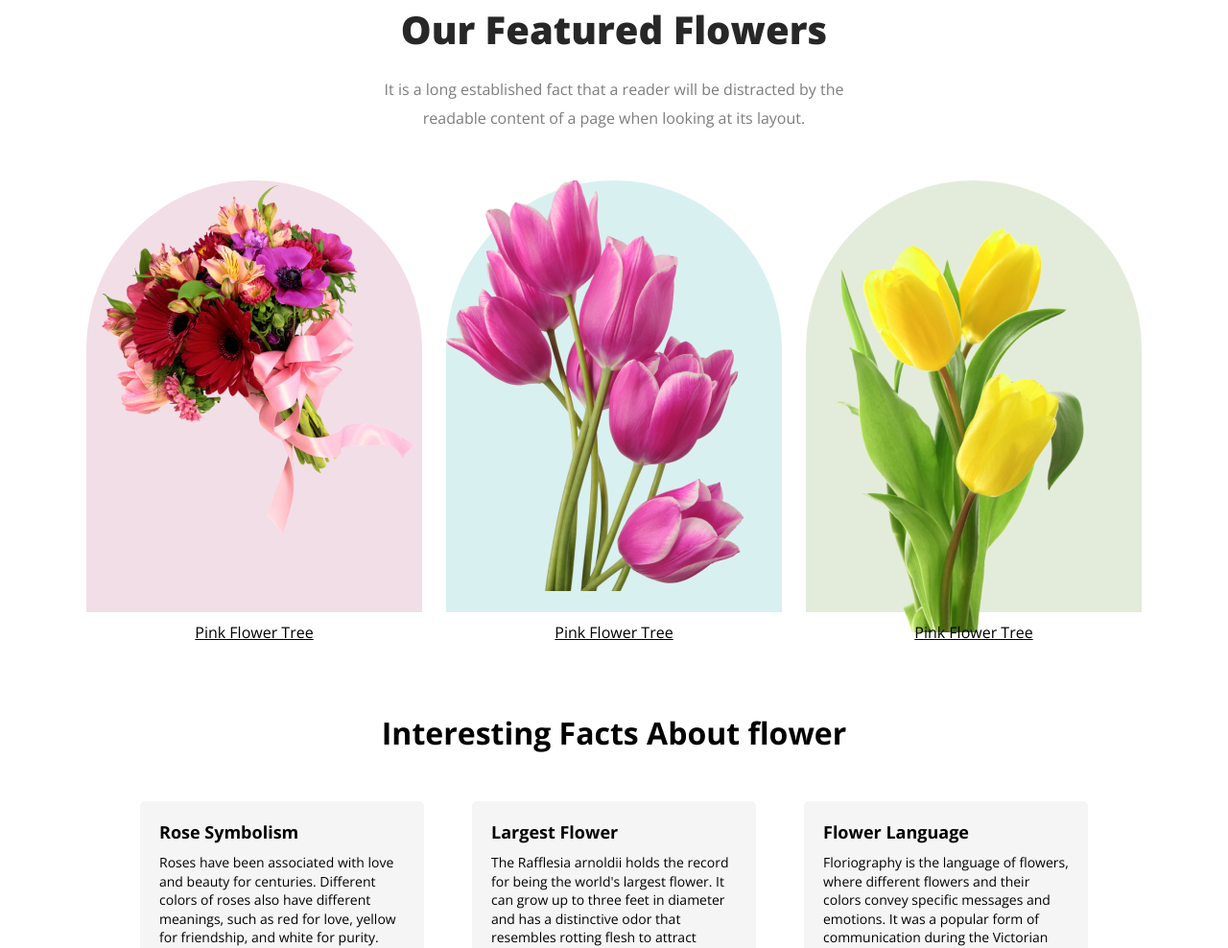
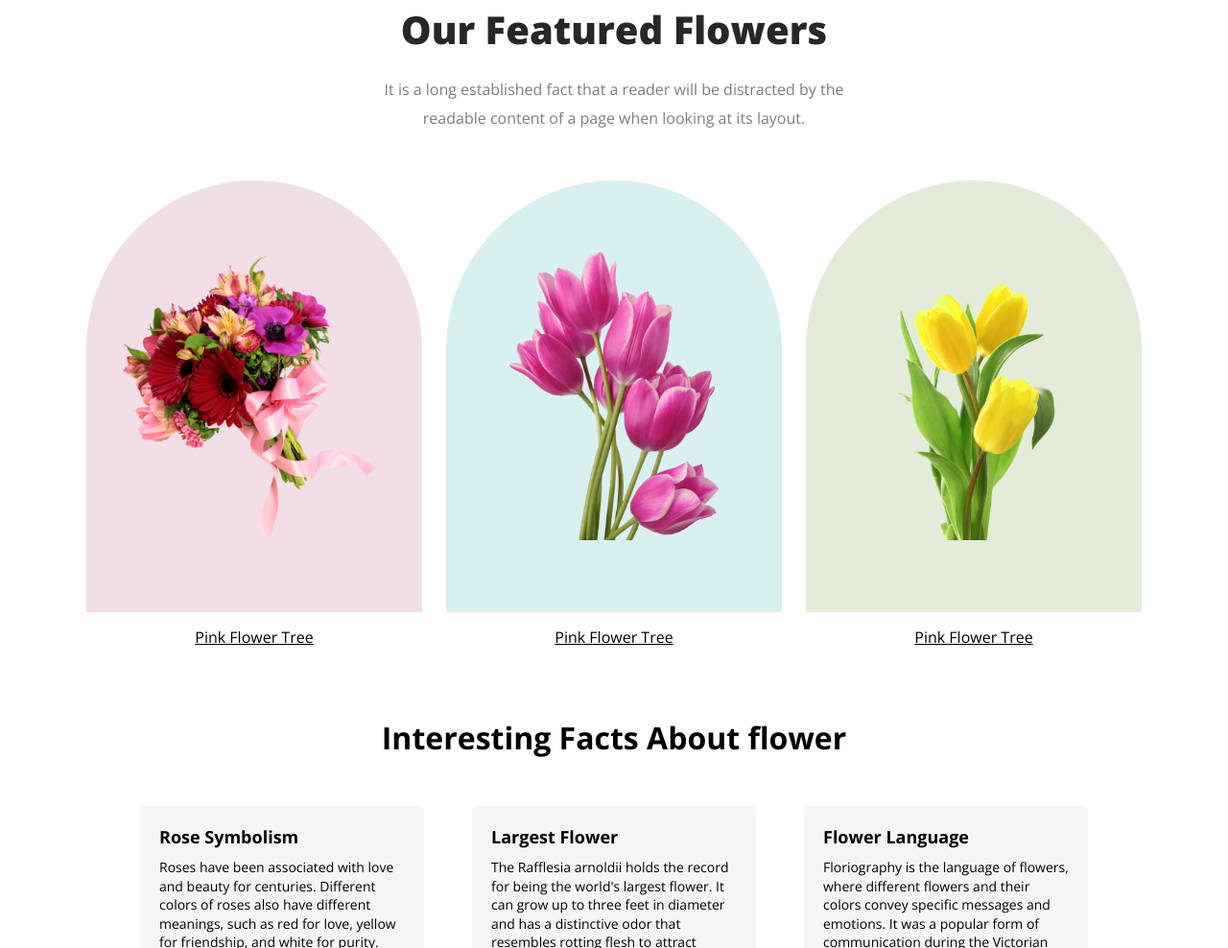
Before and after one commit to FahadHossainBabor/flower-shop, a plain HTML site: page index.html in a window 1280 px wide. Shown: the part 767-1755 px from the top of the page at 96% size. Drawn offline with nearby package versions, Linux system fonts and the light colour scheme.

Commit message:
made images to the center position

```diff
--- a/index.html
+++ b/index.html
@@ -53,14 +53,14 @@
 
   <div class="box">
     <div class="img box1" >
-      <img src="/Flower Asset/pngwing 5.png" alt="">
+      <img src="./Flower Asset/pngwing 5.png" alt="" height="300px">
     </div>
     <p>Pink Flower Tree</p>
   </div>
   <div class="box">
     <div class="img box2">
 
-      <img src="/Flower Asset/pngwing 6.png" alt="">
+      <img src="./Flower Asset/pngwing 6.png" alt="" height="300px">
 
     </div>
 
@@ -71,7 +71,7 @@
 
     <div class="img box3">
 
-      <img src="/Flower Asset/pngwing 7.png" alt="">
+      <img src="./Flower Asset/pngwing 7.png" alt="" height="300px">
 
     </div>
 
--- a/style.css
+++ b/style.css
@@ -93,6 +93,9 @@
 .img {
   height: 450px;
   width: 350px;
+  display: flex;
+  align-items: center;
+  justify-content: center;
 }
 
 .box1 {
@@ -111,7 +114,7 @@
 }
 
 .box p{
-    margin-top: 10px;
+    margin-top: 15px;
     text-align: center;
     text-decoration: underline;
 }
@@ -176,7 +179,7 @@
 }
 
 .latest-deals {
-  background-image: url("/Flower\ Asset/Rectangle 9.png");
+  background-image: url("./Flower\ Asset/Rectangle 9.png");
   background-repeat: no-repeat;
   background-size: cover;
   height: 300px;
```
